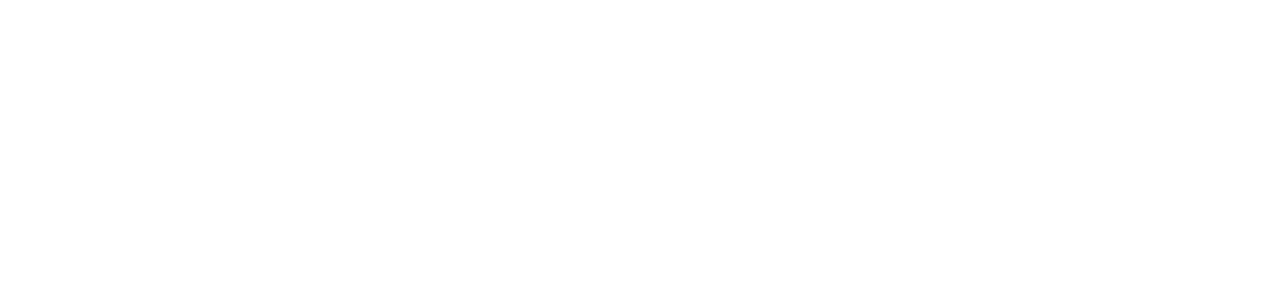
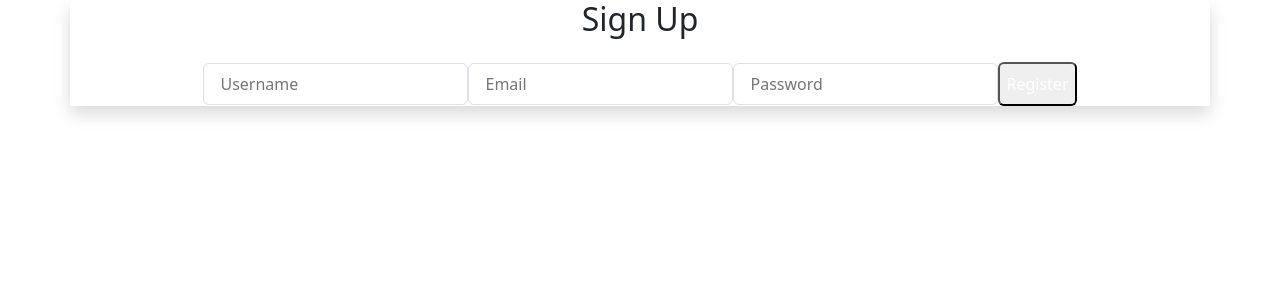
Before and after one commit to thienpham129/e_commerce_front_end_nashtech, a React (Create React App) app: page /signUp in a window 1280 px wide. Before the commit this address had no page. Shown: the top 300 px of the page. Built offline with nearby package versions, Linux system fonts and the light colour scheme.

Commit message:
feat(auth) - 01: Sign Up

```diff
--- a/src/App.js
+++ b/src/App.js
@@ -1,8 +1,9 @@
-import { BrowserRouter as Router, Routes, Route, Link } from 'react-router-dom';
+import { BrowserRouter as Router, Routes, Route } from 'react-router-dom';
 import './App.css';
 import ProductForUserList from './components/layout/productUserPage/ProductForUserList';
 import ProductDetails from './components/layout/productUserPage/ProductDetails';
-
+import SignUp from './components/auth/SignUp/SignUp';
+import Login from './components/auth/Login/Login';
 
 function App() {
   return (
@@ -11,6 +12,8 @@
         <Routes>
           <Route path='/user/products' element={<ProductForUserList />} />
           <Route path='/user/products/:productId' element={<ProductDetails />} />
+          <Route path='/signUp' element={<SignUp />} />
+          <Route path='/login' element={<Login />} />
         </Routes>
       </div>
     </Router>
--- /dev/null
+++ b/src/components/auth/SignUp/SignUp.js
@@ -0,0 +1,75 @@
+import { useState } from "react"
+import { signUp } from "../../../service/AuthService";
+import { useNavigate } from "react-router-dom";
+
+const SignUp = () => {
+    const [form, setForm] = useState({ userName: "", email: "", password: "" });
+
+    const [message, setMessage] = useState("");
+
+    const navigate = useNavigate();
+
+    const handleChange = (e) => {
+        setForm({ ...form, [e.target.name]: e.target.value });
+    }
+
+    const handleSubmit = async (e) => {
+        e.preventDefault();
+        try {
+            const response = await signUp(form);
+            setMessage(response.data.message || "Đăng ký thành công!");
+            navigate("/login");
+        } catch (err) {
+            const msg = err.response?.data?.message || "Đăng ký thất bại!, thử lại";
+            setMessage(msg);
+        }
+    };
+    return (
+        <div className="container mx-auto max-w-md mt-10 bg-white p-6 rounded-xl shadow">
+            <h2 className="text-2xl font-bold mb-4 text-center">Sign Up</h2>
+
+            {message && (
+                <div className="mb-4 text-center text-sm text-red-600">{message}</div>
+            )}
+
+            <form onSubmit={handleSubmit} className="space-y-4">
+                <input
+                    type="text"
+                    name="userName"
+                    placeholder="Username"
+                    value={form.userName}
+                    onChange={handleChange}
+                    className="w-full border px-3 py-2 rounded"
+                    required
+                />
+                <input
+                    type="email"
+                    name="email"
+                    placeholder="Email"
+                    value={form.email}
+                    onChange={handleChange}
+                    className="w-full border px-3 py-2 rounded"
+                    required
+                />
+                <input
+                    type="password"
+                    name="password"
+                    placeholder="Password"
+                    value={form.password}
+                    onChange={handleChange}
+                    className="w-full border px-3 py-2 rounded"
+                    required
+                />
+
+                <button
+                    type="submit"
+                    className="w-full bg-blue-600 text-white py-2 rounded hover:bg-blue-700 transition"
+                >
+                    Register
+                </button>
+            </form>
+        </div>
+    );
+}
+
+export default SignUp;
--- /dev/null
+++ b/src/service/AuthService.js
@@ -0,0 +1,7 @@
+import axios from "axios";
+
+const AUTH_API_URL = "http://localhost:8080/auth/sign-up";
+
+export const signUp = (payload) => {
+    return axios.post(AUTH_API_URL, payload)
+}
```
Also changed, not shown: src/components/common/header/Header.js (added, +23 -0 lines).
